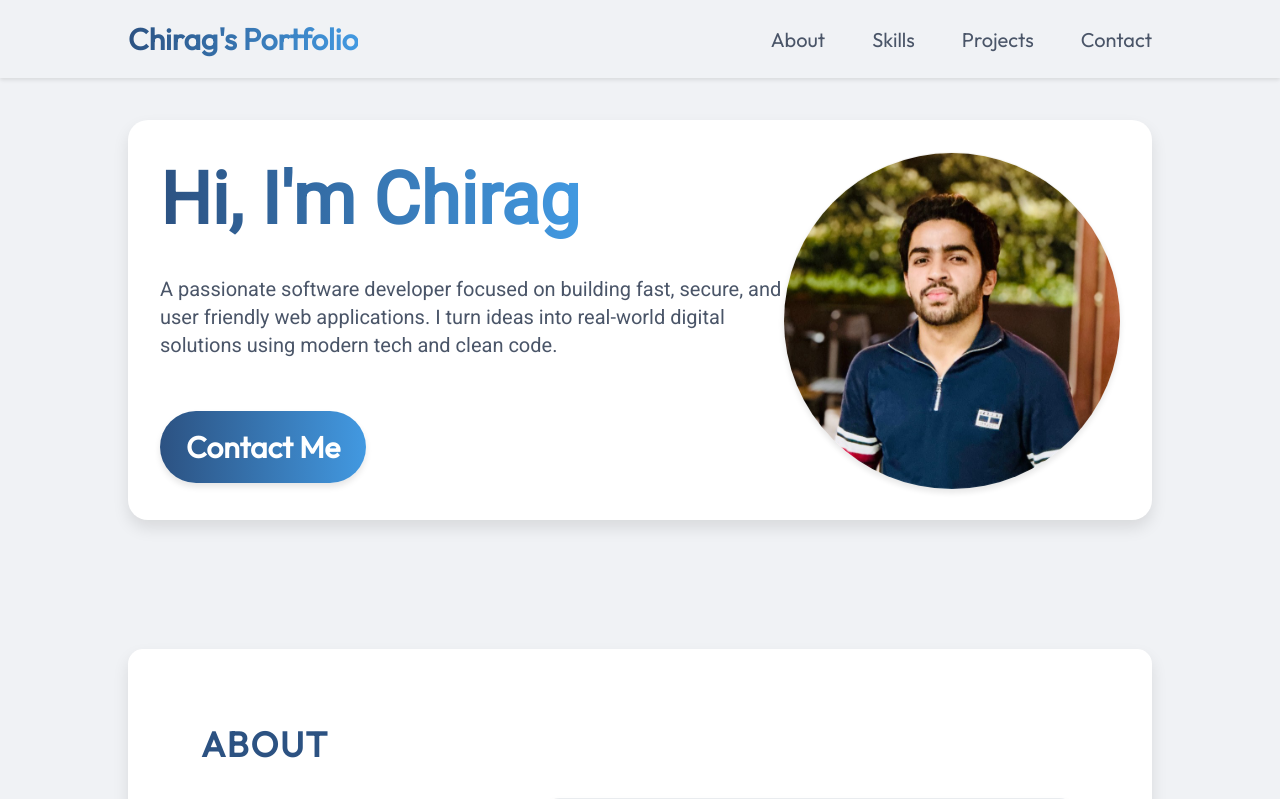
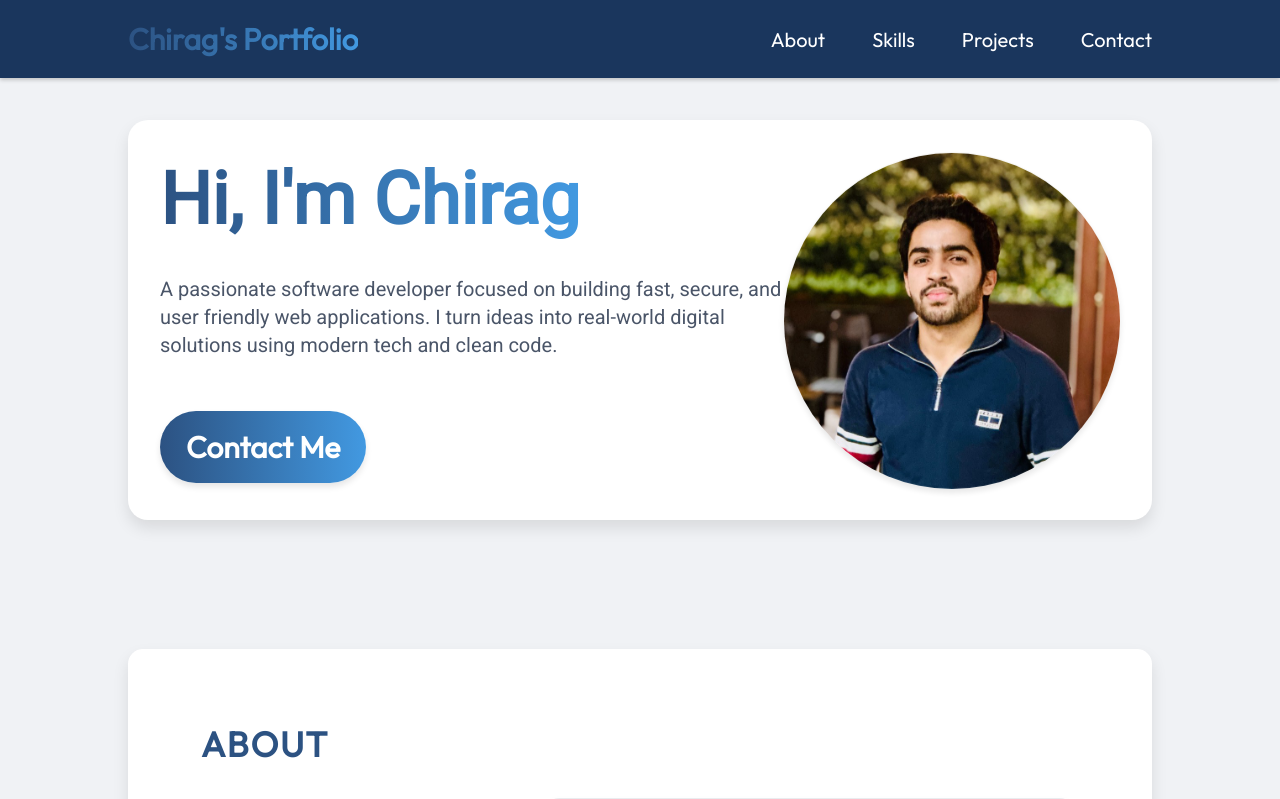
Before and after one commit to chir0003/Personal-React-Portfolio, a React (Vite) app: page / in a window 1280 px wide. Shown: the top 799 px of the page. Built offline with nearby package versions, Linux system fonts and the light colour scheme.

Commit message:
Update index.html and CSS for Navbar styling changes, including new asset references and improved color scheme.

```diff
--- a/src/components/Navbar/Navbar.module.css
+++ b/src/components/Navbar/Navbar.module.css
@@ -10,8 +10,8 @@
   justify-content: space-between;
   padding: 20px 10%;
   z-index: 100;
-  background-color: var(--color-bg);
-  box-shadow: 0 2px 4px rgba(0, 0, 0, 0.1);
+  background-color: var(--color-dark);
+  box-shadow: 0 2px 4px rgba(0, 0, 0, 0.2);
 }
 
 .title {
@@ -44,7 +44,7 @@
 
 .menuItems a {
   font-size: 20px;
-  color: var(--color-text-secondary);
+  color: var(--color-text);
   text-decoration: none;
   font-weight: 500;
   transition: color 0.3s ease;
@@ -88,6 +88,7 @@
   .menuBtn {
     display: block;
     cursor: pointer;
+    filter: brightness(0) invert(1); /* Make the hamburger icon white */
   }
 
   .menuItems {
@@ -96,10 +97,18 @@
     align-items: center;
     gap: 13px;
     border-radius: 10px;
-    background: var(--color-bg);
+    background: var(--color-dark);
     padding: 24px 33px;
-    box-shadow: 0 4px 6px rgba(0, 0, 0, 0.1);
+    box-shadow: 0 4px 6px rgba(0, 0, 0, 0.2);
     min-width: 200px;
+    position: absolute;
+    top: 100%;
+    right: 0;
+    margin-top: 10px;
+  }
+
+  .menuItems a {
+    color: var(--color-text);
   }
 
   .menuOpen {
```
Also changed, not shown: 5 other files (tests, documents, lock files or other folders).
